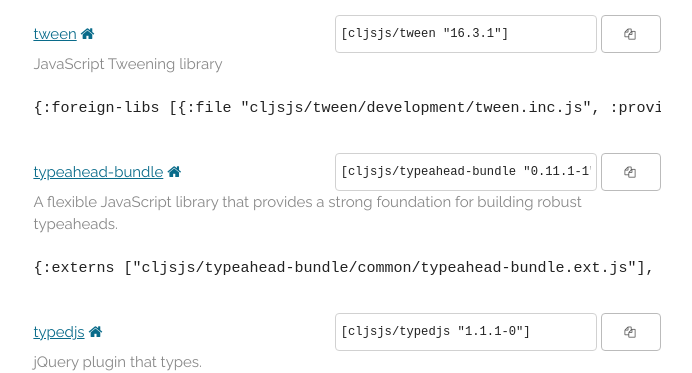
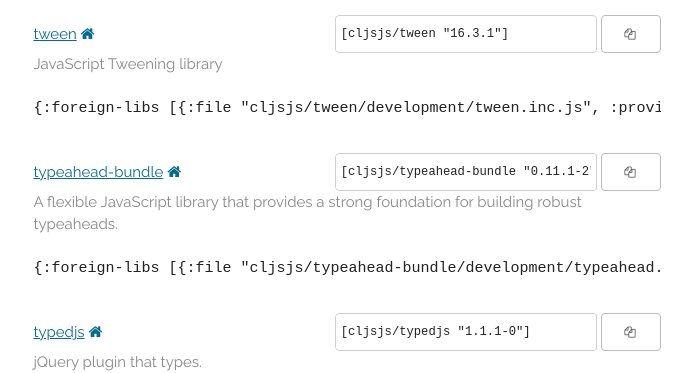
Before and after one commit to cljsjs/cljsjs.github.io, a Jekyll site: the page built from index.markdown, in a window 1280 px wide and 900 px high, scrolled down 33216 px. Shown: the top 373 px of the window, without its empty margins (293-985 px from the left). Built offline with Jekyll 4.4.1, drawn with Linux system fonts in a browser that asks for light colours; nearby versions of some CDN libraries; comment, search, counter and statistics services are not loaded.

Commit message:
Automatic update

```diff
--- a/_includes/packages.html
+++ b/_includes/packages.html
@@ -2232,11 +2232,11 @@
     <a href="https://clojars.org/cljsjs/typeahead-bundle">typeahead-bundle</a>
     <a href="https://github.com/twitter/typeahead.js" target="new"><i class="fa fa-home"></i></a>
     <span class="clojars">
-      <input type="text" value='[cljsjs/typeahead-bundle "0.11.1-1"]'/>
-      <button data-clipboard-text='[cljsjs/typeahead-bundle "0.11.1-1"]'><i class="fa fa-copy"></i></button>
+      <input type="text" value='[cljsjs/typeahead-bundle "0.11.1-2"]'/>
+      <button data-clipboard-text='[cljsjs/typeahead-bundle "0.11.1-2"]'><i class="fa fa-copy"></i></button>
     </span>
     <p class="description">A flexible JavaScript library that provides a strong foundation for building robust typeaheads.</p>
-    <pre class="deps">{:externs ["cljsjs/typeahead-bundle/common/typeahead-bundle.ext.js"], :foreign-libs [{:file-min "cljsjs/typeahead-bundle/production/typeahead.bundle.min.inc.js", :file "cljsjs/typeahead-bundle/development/typeahead.inc.js", :provides ["cljsjs.typeahead-bundle"]}]}</pre>
+    <pre class="deps">{:foreign-libs [{:file "cljsjs/typeahead-bundle/development/typeahead.inc.js", :provides ["cljsjs.typeahead-bundle"], :requires ["cljsjs.jquery"], :file-min "cljsjs/typeahead-bundle/production/typeahead.bundle.min.inc.js"}], :externs ["cljsjs/typeahead-bundle/common/typeahead-bundle.ext.js"]}</pre>
   </li>
   <li>
     <a href="https://clojars.org/cljsjs/typedjs">typedjs</a>
```
